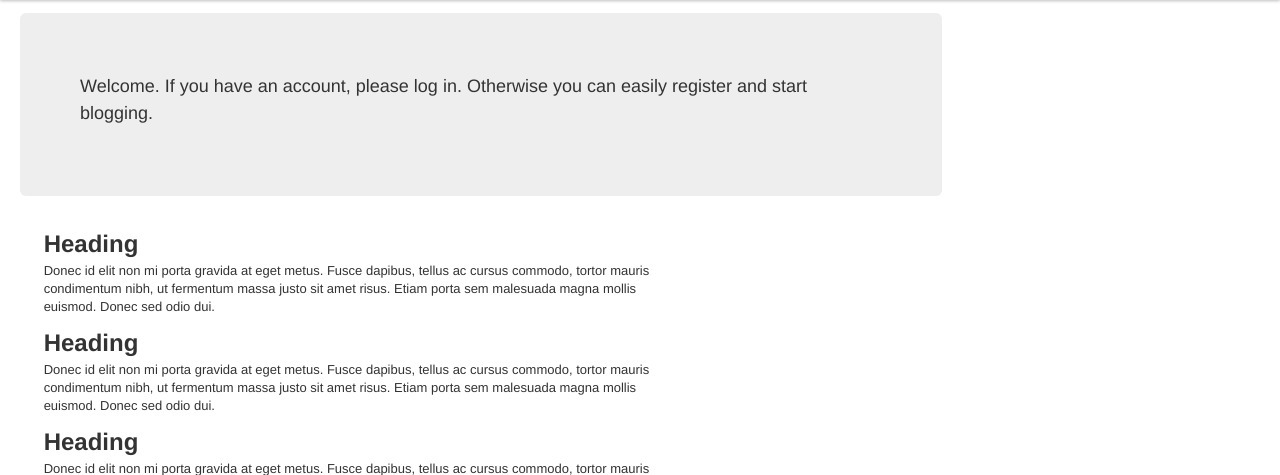
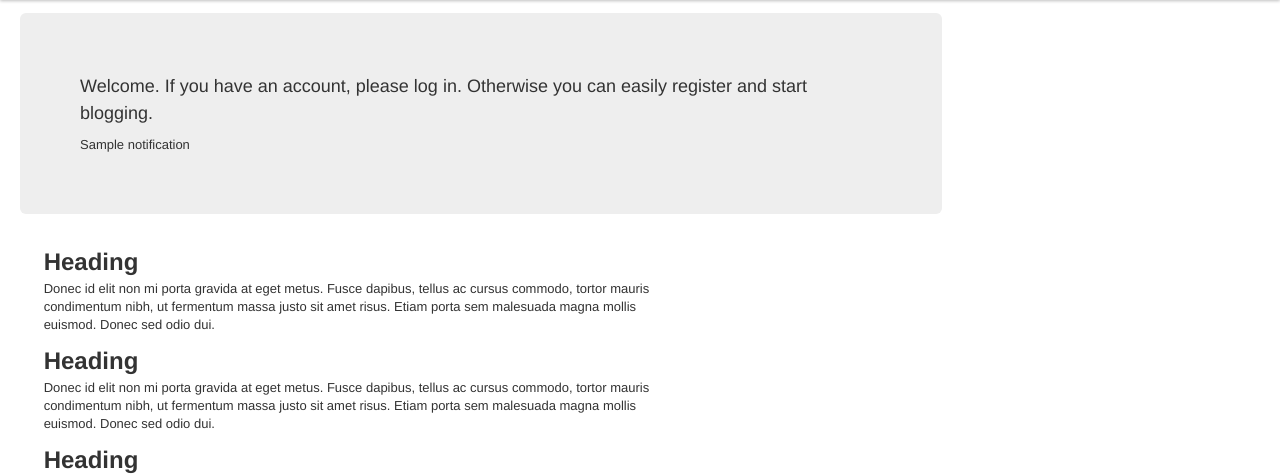
Before and after one commit to grgizem/simple-blog, a Django app: template mysite/templates/home.html in a window 1280 px wide. Shown: the part 47-522 px from the top of the page. Run offline with Django 3.2, Linux system fonts and the light colour scheme; the template is opened without the code that fills it: most values are stand-ins (such as "Sample title", 1, 10 or a date in 2020); parts of the project's set-up code (start-up, migrations or seed data) failed here and were passed over; some libraries are stand-ins or nearby versions.

Commit message:
notificaton block added

```diff
--- a/mysite/templates/base.html
+++ b/mysite/templates/base.html
@@ -71,6 +71,7 @@
 		{% else %}
   			<p>Welcome. If you have an account, please log in. Otherwise you can easily register and start blogging.</p>
 		{% endif %}
+		{% block notification %}{% endblock %}
           </div>
           	{% block content %}{% endblock %}
 	</div><!--/span-->
```
